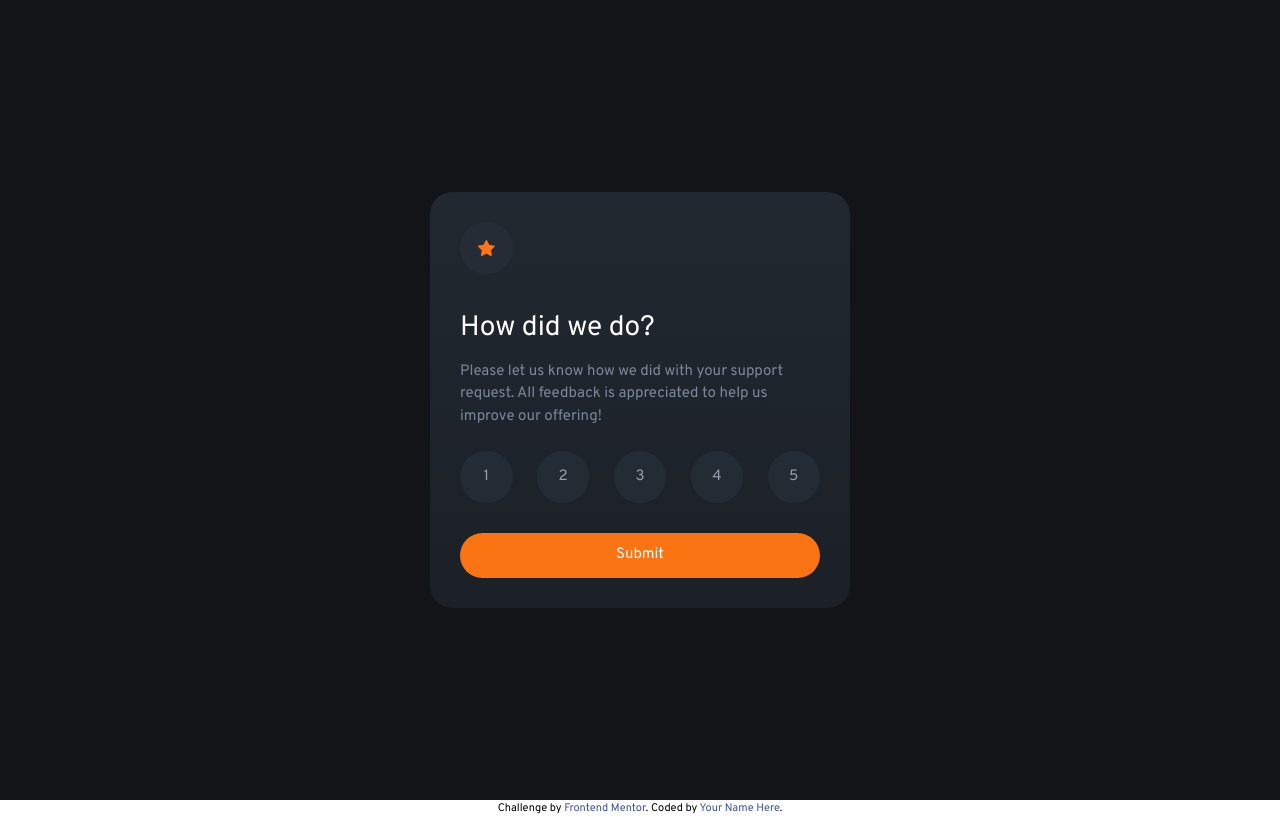
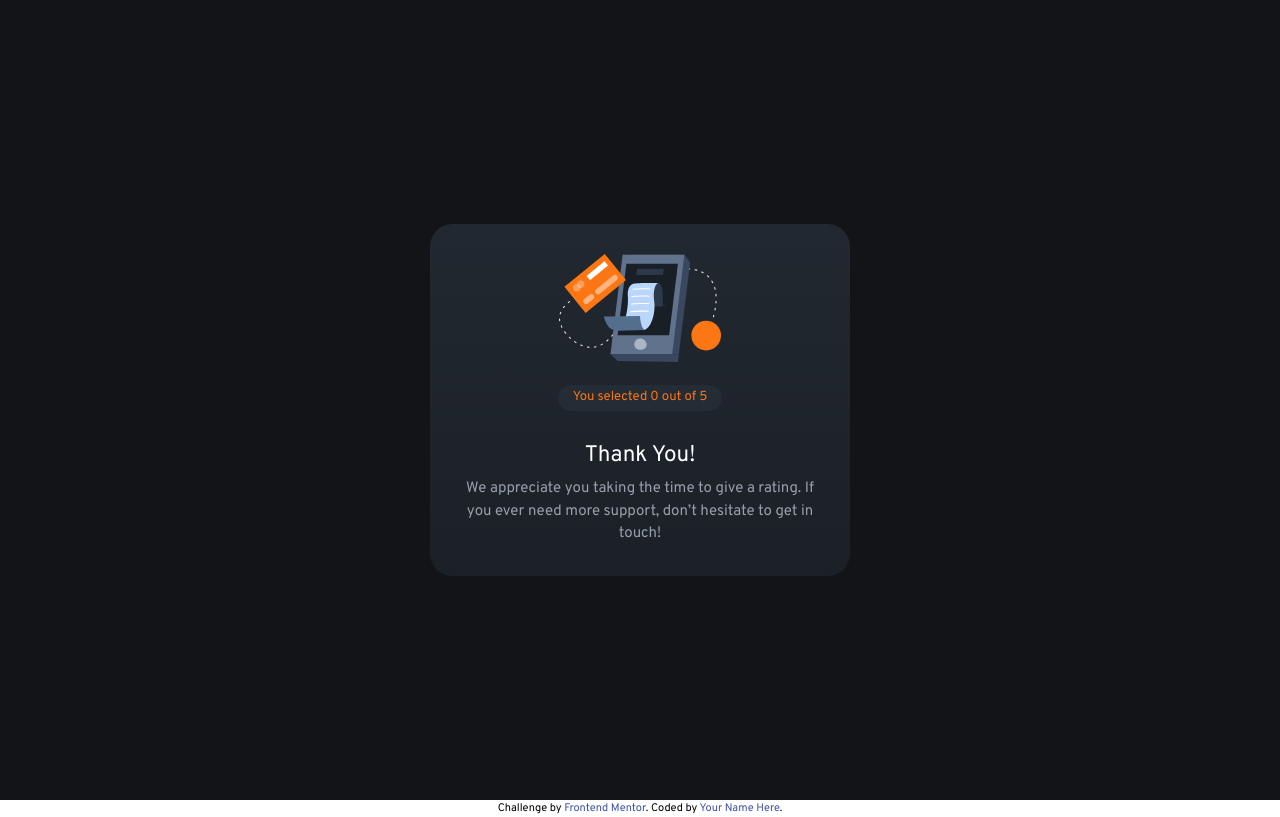
Before and after one commit to anemec/interactive-rating-component-main, a website: page index.html in a window 1280 px wide. Both pictures are taken after a click on the button "Submit". Drawn offline with Linux system fonts and the light colour scheme.

Commit message:
Added rating card and number selection logic

```diff
--- a/index.html
+++ b/index.html
@@ -39,7 +39,7 @@
         id="component"
         class="container flex flex-col p-8 text-white mx-auto max-w-md bg-gradient-to-b from-darkBlueNeutral/80 to-darkBlueNeutral/50 h-auto rounded-3xl"
       >
-        <div>
+        <div id="rating-card">
           <div
             id="star-icon"
             class="flex items-center justify-center h-14 w-14 rounded-full bg-darkBlueNeutral/95"
@@ -55,6 +55,7 @@
             <ul class="flex justify-between">
               <li>
                 <button
+                  onclick="setRating(1)"
                   class="flex items-center justify-center h-14 w-14 rounded-full bg-darkBlueNeutral/80 hover-hover:text-whiteNeutral hover:bg-orangePrim"
                 >
                   1
@@ -62,6 +63,7 @@
               </li>
               <li>
                 <button
+                  onclick="setRating(2)"
                   class="flex items-center justify-center h-14 w-14 rounded-full bg-darkBlueNeutral/80 hover:text-whiteNeutral hover:bg-orangePrim"
                 >
                   2
@@ -69,6 +71,7 @@
               </li>
               <li>
                 <button
+                  onclick="setRating(3)"
                   class="flex items-center justify-center h-14 w-14 rounded-full bg-darkBlueNeutral/80 hover:text-whiteNeutral hover:bg-orangePrim"
                 >
                   3
@@ -76,6 +79,7 @@
               </li>
               <li>
                 <button
+                  onclick="setRating(4)"
                   class="flex items-center justify-center h-14 w-14 rounded-full bg-darkBlueNeutral/80 hover:text-whiteNeutral hover:bg-orangePrim"
                 >
                   4
@@ -83,6 +87,7 @@
               </li>
               <li>
                 <button
+                  onclick="setRating(5)"
                   class="flex items-center justify-center h-14 w-14 rounded-full bg-darkBlueNeutral/80 hover:text-whiteNeutral hover:bg-orangePrim"
                 >
                   5
@@ -91,21 +96,35 @@
             </ul>
           </div>
           <button
+            id="submit"
             class="py-3 mt-8 w-full rounded-full bg-orangePrim hover:bg-whiteNeutral hover:text-orangePrim"
           >
             Submit
           </button>
         </div>
+        <!-- Rating state end -->
+        <!-- Thank you state start -->
+        <div id="submitted-card" class="hidden flex flex-col items-center">
+          <div>
+            <img src="./images/illustration-thank-you.svg" alt="" />
+          </div>
+          <div
+            class="mt-6 py-1 px-4 bg-darkBlueNeutral/90 rounded-full h-auto text-sm text-orangePrim"
+          >
+            <p id="target"></p>
+          </div>
+          <p class="mt-8 text-2xl">Thank You!</p>
+          <p class="text-center mt-2 text-lightGreyNeutral">
+            We appreciate you taking the time to give a rating. If you ever need
+            more support, don’t hesitate to get in touch!
+          </p>
+        </div>
       </section>
     </div>
-    <!-- Rating state end -->
-
-    <!-- Thank you state start -->
 
     <!-- Add rating here -->
     <!-- You selected
-    out of 5 Thank you! We appreciate you taking the time to give a rating. If
-    you ever need more support, don’t hesitate to get in touch! -->
+    out of 5 Thank you!  -->
 
     <!-- Thank you state end -->
 
@@ -115,5 +134,6 @@
         >Frontend Mentor</a
       >. Coded by <a href="#">Your Name Here</a>.
     </div>
+    <script src="./js/index.js"></script>
   </body>
 </html>
--- /dev/null
+++ b/js/index.js
@@ -0,0 +1,16 @@
+const submitted = document.getElementById('submitted-card');
+const rating = document.getElementById('rating-card');
+const submitBtn = document.getElementById('submit');
+const target = document.getElementById('target');
+let ratingNumber = 0;
+
+submitBtn.addEventListener('click', () => {
+  submitted.classList.remove('hidden');
+  rating.classList.add('hidden');
+  target.innerText = `You selected ${ratingNumber} out of 5`;
+});
+
+function setRating(rating) {
+  ratingNumber = rating;
+  console.log(ratingNumber);
+}
```
Also changed, not shown: css/main.css.
